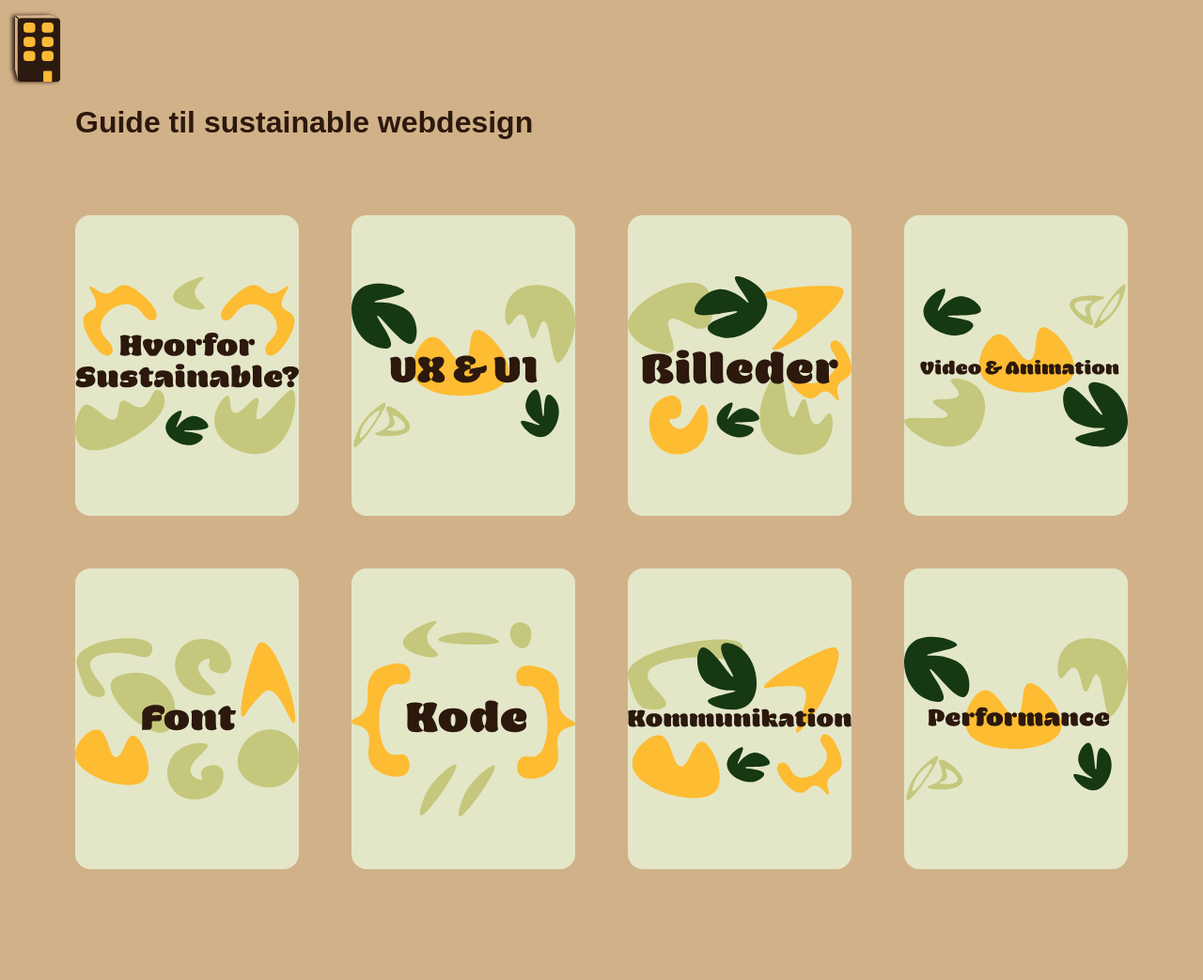
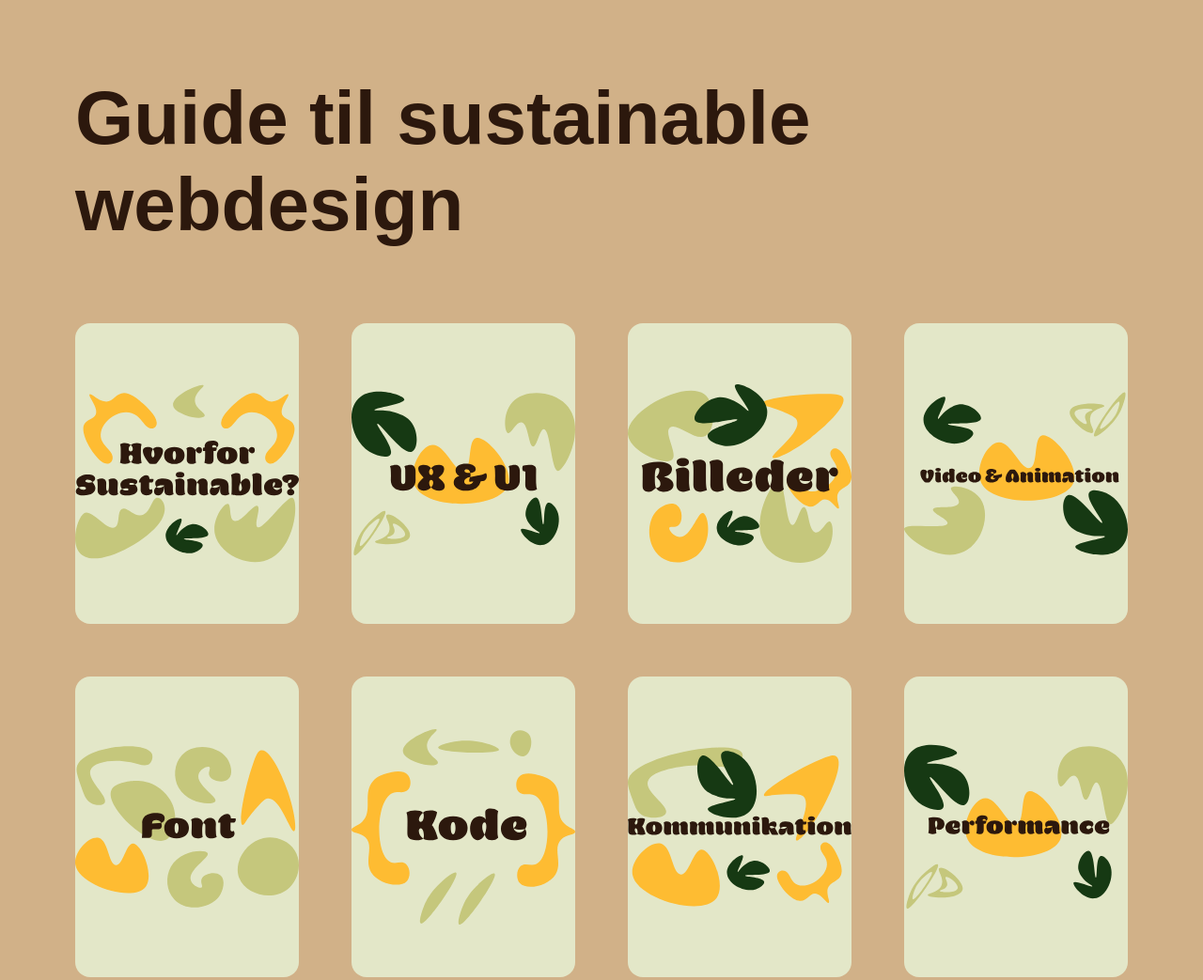
Before and after one commit to vorning/ab-sustainable, a plain HTML site: page index.html in a window 1280 px wide. Shown: the top 1043 px of the page at 94% size. Drawn offline with Linux system fonts and the light colour scheme; a web font is replaced by a local one.

Commit message:
index optimeret visuelt

```diff
--- a/index.css
+++ b/index.css
@@ -26,6 +26,9 @@ main {
 }
 
 h1 {
+    margin: -2rem 0rem 0;
+    font-size: 5rem;
+    align-self: center;
     font-family: "opake", sans-serif;
     display: flex;
     width: fit-content;
@@ -43,7 +46,7 @@ h1 {
 .card {
     overflow: hidden;
     background-color: var(--sagebrush);
-    flex: 1 1  calc(25% - 3.5rem);
+    flex: 1 1 calc(25% - 3.5rem);
     display: flex;
     flex-direction: row;
     height: 320px;
@@ -64,6 +67,28 @@ h1 {
     height: 100%;
 }
 
+.card:hover {
+    transform: scale(1.1);
+    transition: transform 0.5s ease-in-out;
+}
+
+.card:not(:hover) {
+    transition: transform 0.5s ease-in-out;
+}
+
+::-webkit-scrollbar {
+    width: 12px;
+}
+
+::-webkit-scrollbar-thumb {
+    background-color: var(--sandstone);
+    border-radius: 6px;
+}
+
+::-webkit-scrollbar-track {
+    background-color: var(--sandstone);
+}
+
 .error {
     display: flex;
     align-self: center;
--- a/index.html
+++ b/index.html
@@ -6,10 +6,11 @@
     <meta name="viewport" content="width=device-width, initial-scale=1.0">
     <title>AB-Sustainable</title>
     <link rel="stylesheet" href="index.css">
+    <link rel="stylesheet" href="https://use.typekit.net/iye7ppz.css">
 </head>
 
 <body>
-    <header style="position: fixed; top: 0; left: 0; margin: 1rem; width: 3rem; filter: drop-shadow(-3px 0px 2px var(--espresso));"><a href="http://ab-sustainable.mdamsgaard.dk/"><img src="/home.svg" alt="Hjem knap"></a></header>
+    <!-- <header style="position: fixed; top: 0; left: 0; margin: 1rem; width: 3rem; filter: drop-shadow(-3px 0px 2px var(--espresso));"><a href="http://ab-sustainable.mdamsgaard.dk/"><img src="/home.svg" alt="Hjem knap"></a></header> -->
     <main>
         <h1>Guide til sustainable webdesign</h1>
         <section class="cards">
```
Also changed, not shown: hold1/kommunikation.html (+1 -0 lines), hold3/billeder.html (+2 -0 lines), hold6/animation-video.html (+1 -0 lines), hold8/ressource-optimeret-kode.html (+1 -0 lines).
